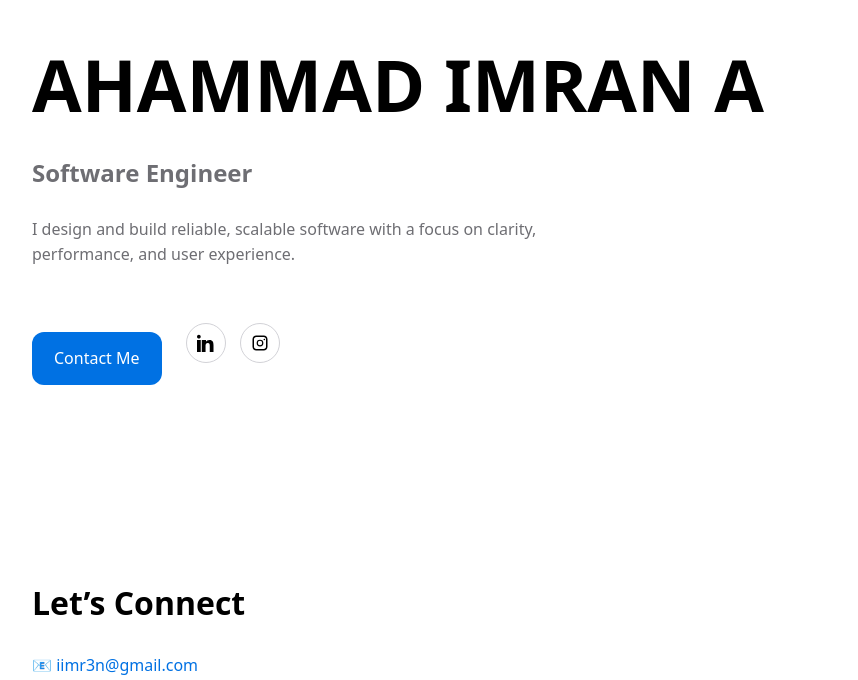
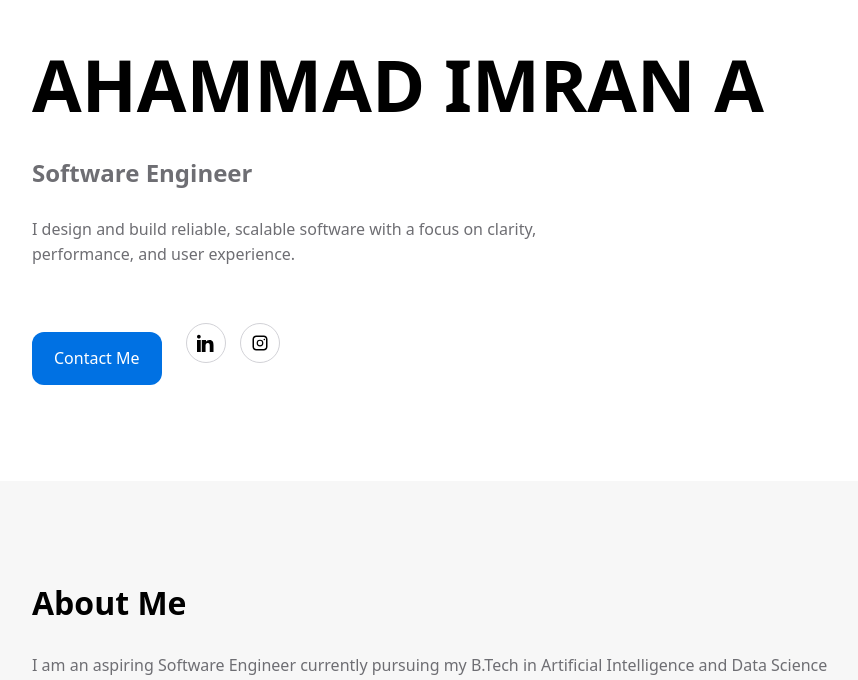
Before and after one commit to iimr4n/portfolio-js, a Next.js app: page / in a window 1280 px wide. Shown: the part 113-793 px from the top of the page, without its empty margins (32-890 px from the left). Built offline with nearby package versions, Linux system fonts and the light colour scheme.

Commit message:
Update page.jsx

```diff
--- a/app/page.jsx
+++ b/app/page.jsx
@@ -1,10 +1,12 @@
 import Hero from "../components/Hero";
+import About from "../components/About";
 import Contact from "../components/Contact";
 
 export default function Page() {
   return (
     <>
       <Hero />
+      <About />
       <Contact />
     </>
   );
```
